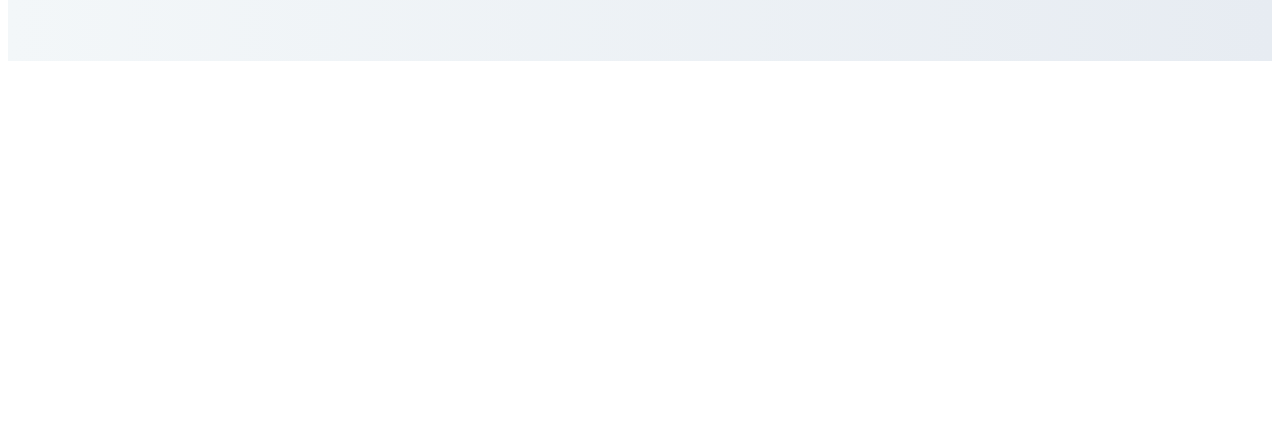
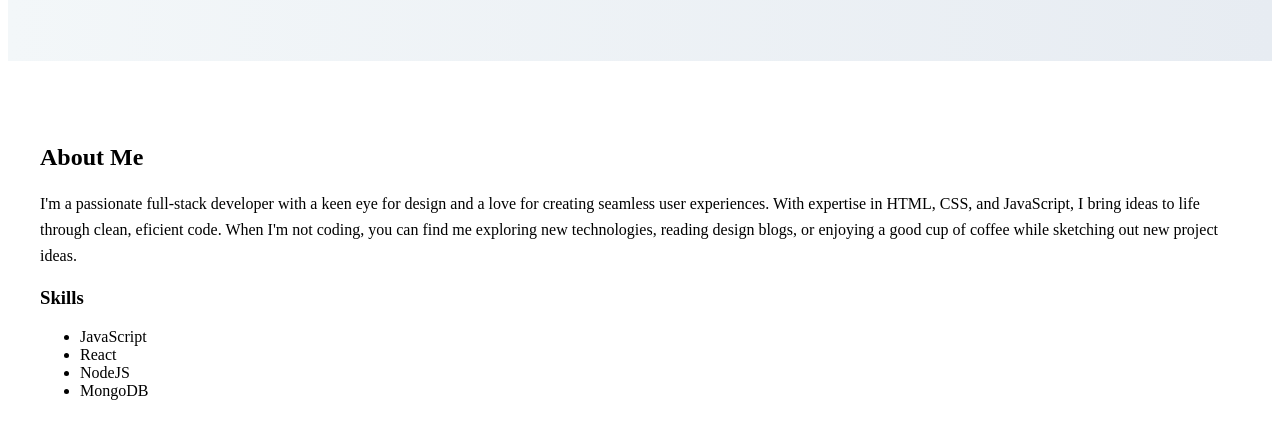
Before and after one commit to mishelld/Personal-Portfolio-Project, a plain HTML site: page index.html in a window 1280 px wide. Shown: the part 368-806 px from the top of the page. Drawn offline with Linux system fonts and the light colour scheme.

Commit message:
Add About Me section and skills list in HTML

```diff
--- a/index.html
+++ b/index.html
@@ -36,7 +36,28 @@
         </div>
       </aside>
     </section>
-    <section></section>
+    <section>
+      <main>
+        <h2>About Me</h2>
+        <p>
+          I'm a passionate full-stack developer with a keen eye for design and a
+          love for creating seamless user experiences. With expertise in HTML,
+          CSS, and JavaScript, I bring ideas to life through clean, eficient
+          code. When I'm not coding, you can find me exploring new technologies,
+          reading design blogs, or enjoying a good cup of coffee while sketching
+          out new project ideas.
+        </p>
+      </main>
+      <aside>
+        <h3>Skills</h3>
+        <ul>
+          <li>JavaScript</li>
+          <li>React</li>
+          <li>NodeJS</li>
+          <li>MongoDB</li>
+        </ul>
+      </aside>
+    </section>
     <section></section>
     <section></section>
     <footer></footer>
```
